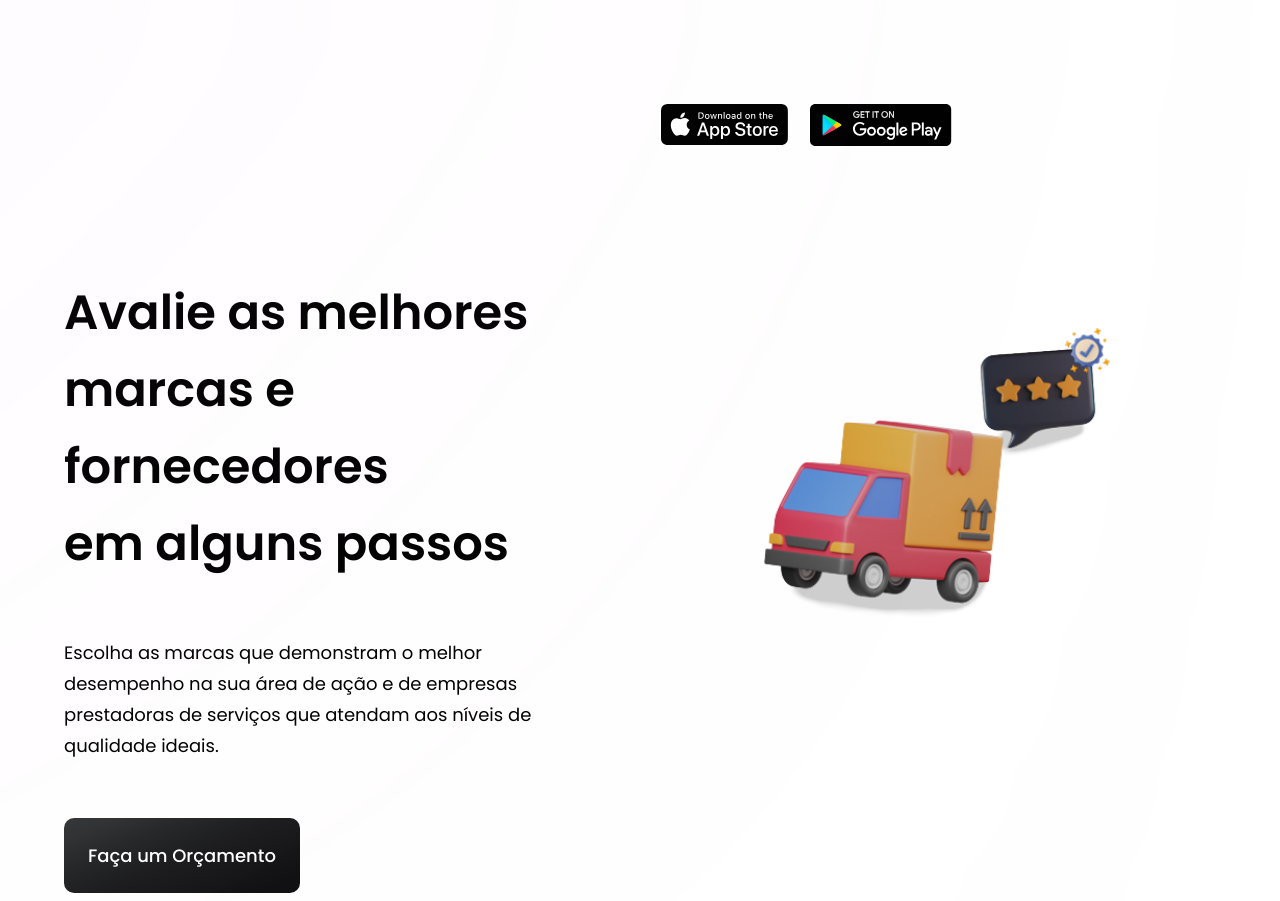
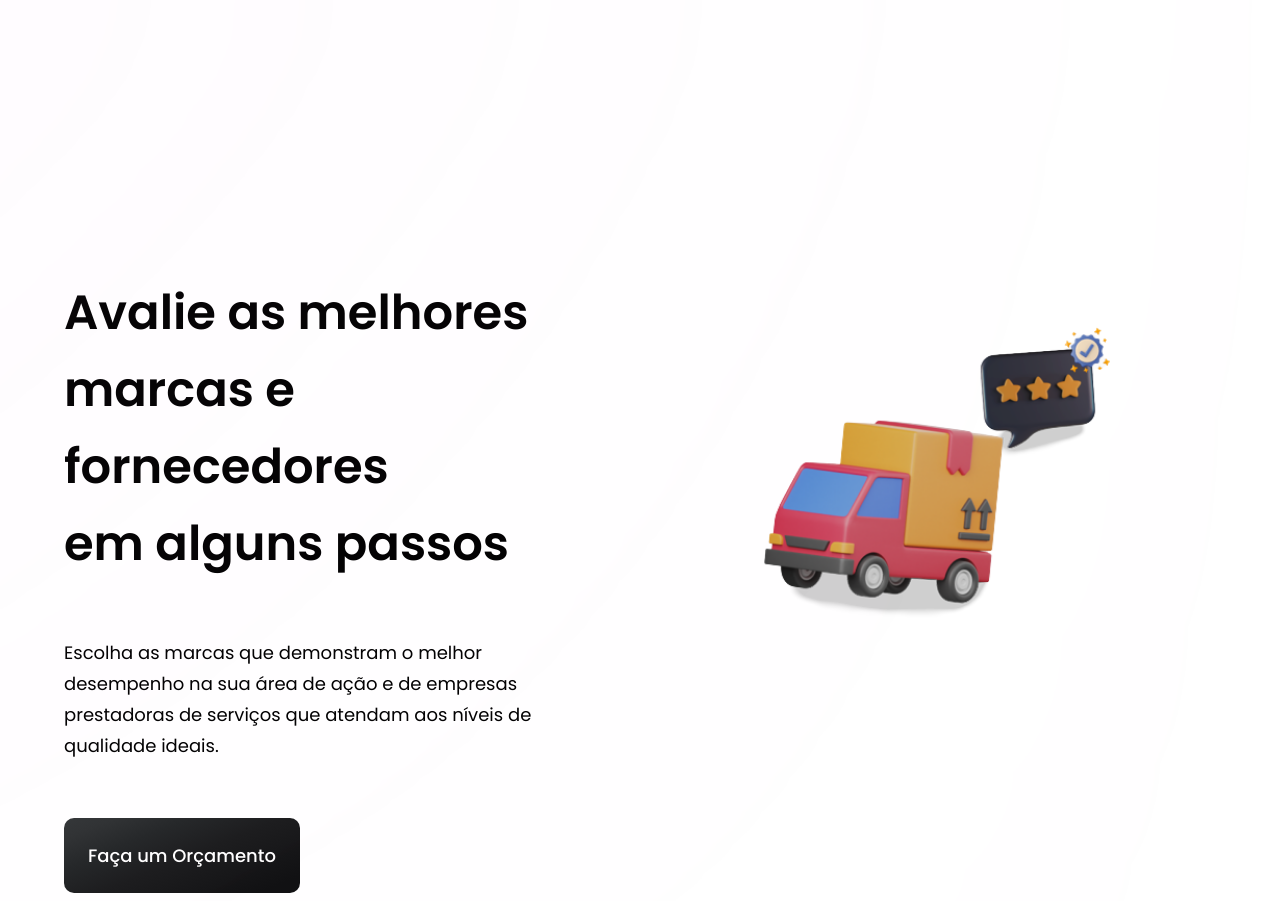
Before and after one commit to flavioepimentel/sciclop_website, a React (Vite) app: page /sciclop_website in a window 1280 px wide. Shown: the part 2059-2960 px from the top of the page. Built offline with nearby package versions, Linux system fonts and the light colour scheme.

Commit message:
style: :fire: Comentando itens inativos do layout

```diff
--- a/src/pages/Home/components/Billing.jsx
+++ b/src/pages/Home/components/Billing.jsx
@@ -23,8 +23,8 @@ const Billing = () => (
       </p>
 
       <div className="flex flex-row flex-wrap sm:mt-10 mt-6">
-        <img src={apple} alt="google_play" className="w-[128.86px] h-[42.05px] object-contain mr-5 cursor-pointer" />
-        <img src={google} alt="google_play" className="w-[144.17px] h-[43.08px] object-contain cursor-pointer" />
+        {/* <img src={apple} alt="google_play" className="w-[128.86px] h-[42.05px] object-contain mr-5 cursor-pointer" />
+        <img src={google} alt="google_play" className="w-[144.17px] h-[43.08px] object-contain cursor-pointer" /> */}
       </div>
     </div>
   </section>
```
